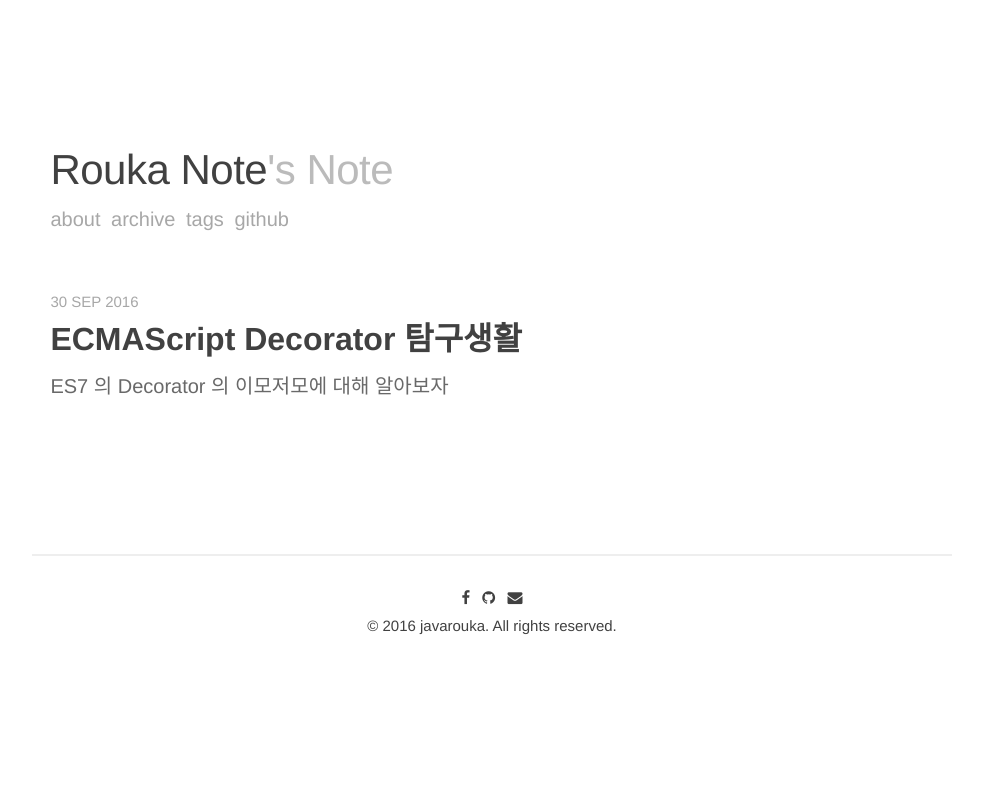
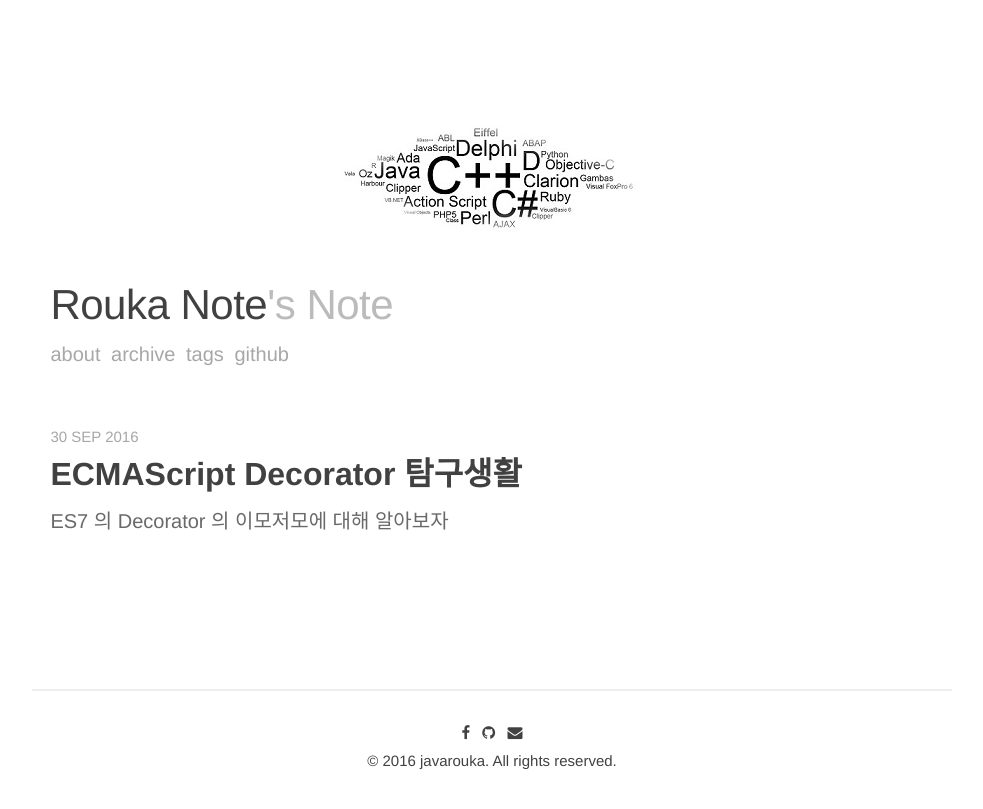
Before and after one commit to javarouka/blog, a Jekyll site: the page built from index.html, in a window 1280 px wide. Shown: the top 809 px of the page, without its empty margins (148-1131 px from the left). Built offline with Jekyll 4.4.1, drawn with Linux system fonts in a browser that asks for light colours; nearby versions of some CDN libraries; the list of posts is cut into pages by our own code.

Commit message:
add header image

```diff
--- a/_includes/header.html
+++ b/_includes/header.html
@@ -1,4 +1,5 @@
 <header class="header">
+  <div class="header-image"><img src="{{ site.baseurl }}/assets/images/programing.jpg"></div>
   <h1 class="header-title">
     <a href="{{ site.baseurl }}">{{ site.name }}<span>&#39;s Note</span></a>
   </h1>
--- a/_sass/_site.scss
+++ b/_sass/_site.scss
@@ -37,6 +37,15 @@ body {
   Header
   -------------- */
 .header {
+
+  &-image {
+    text-align: center;
+    img {
+      display: inline;
+      margin: 0;
+    }
+  }
+
   padding: 2%;
 
   &-title {
```
Also changed, not shown: assets/images/learncomputer-programing.jpg (deleted), assets/images/programing.jpg (added).
